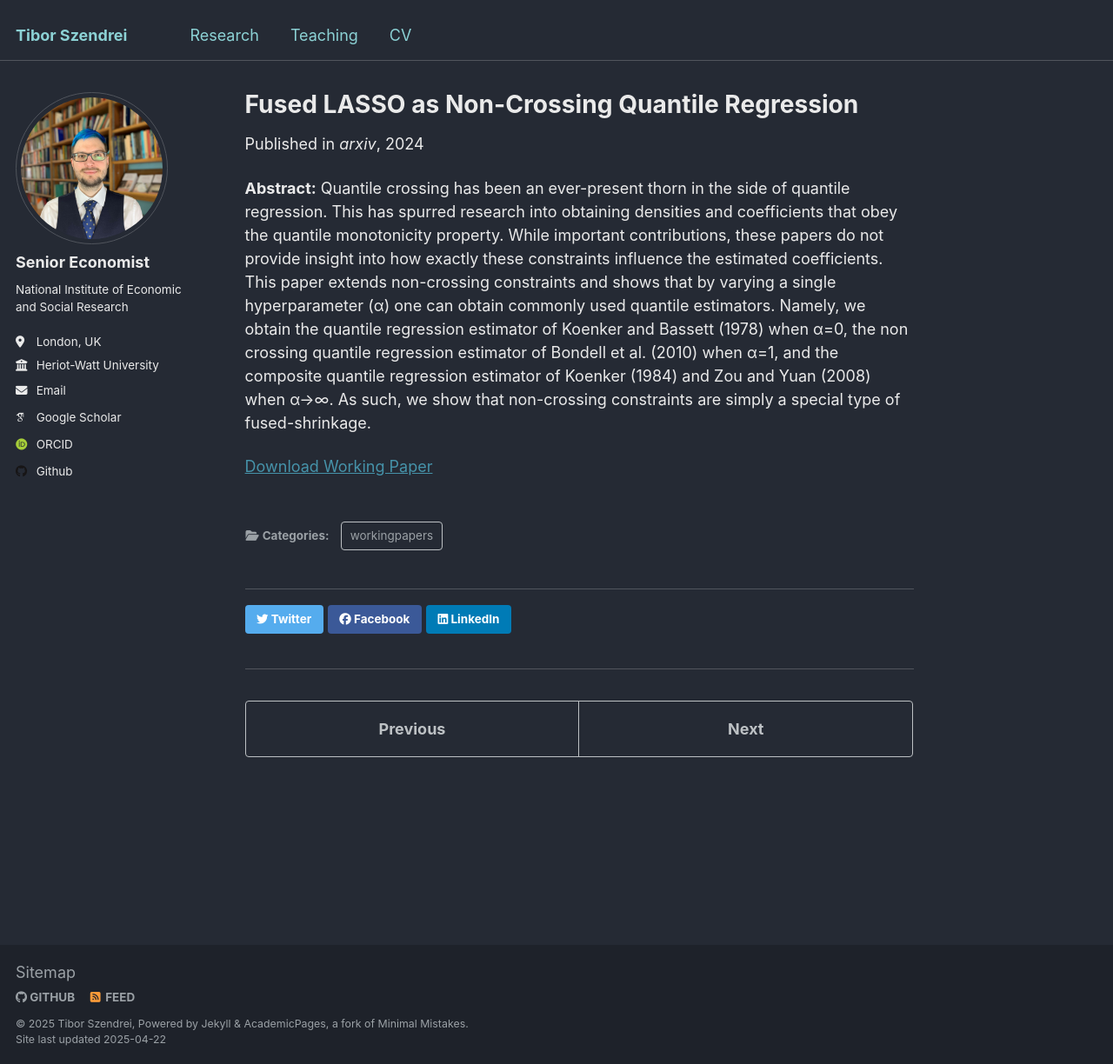
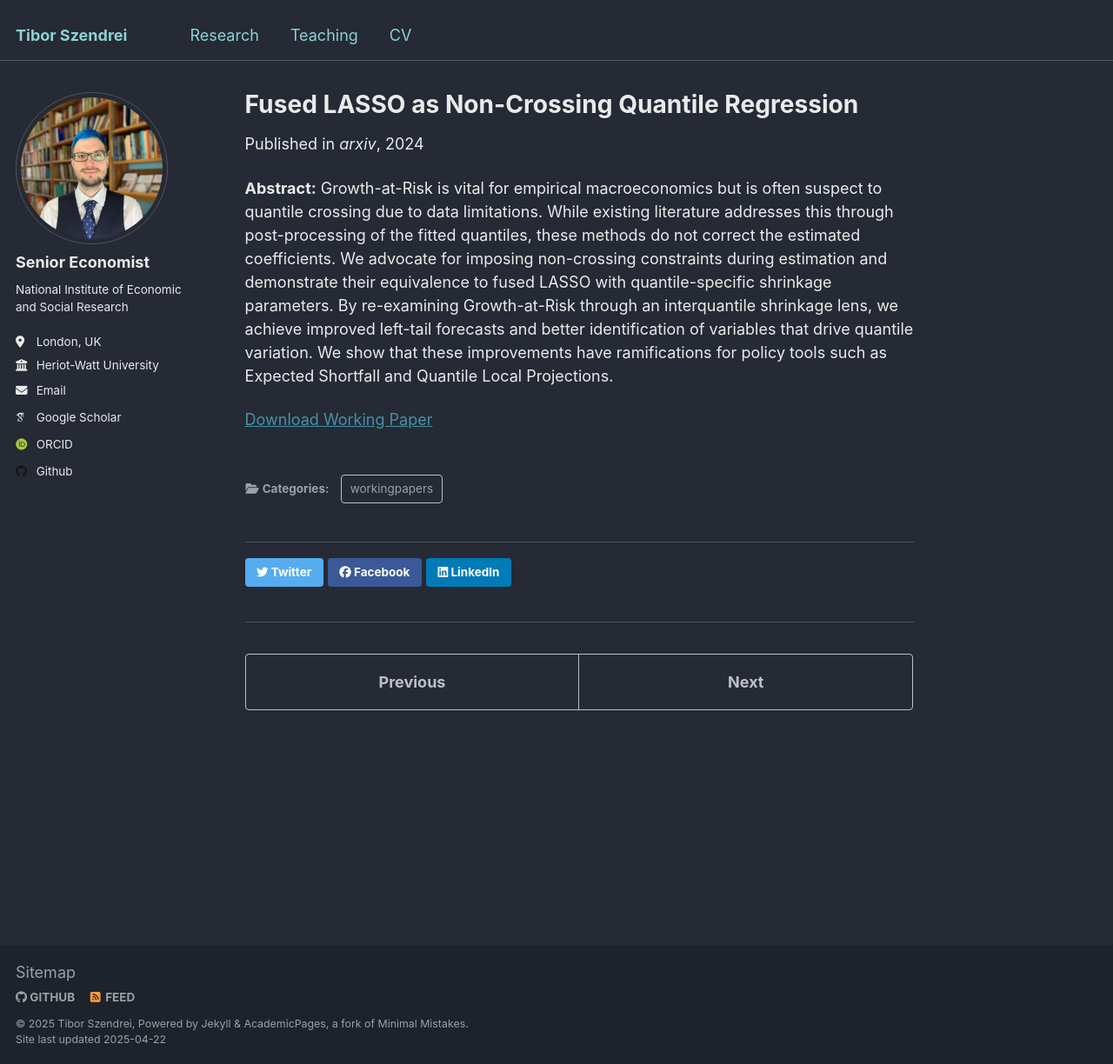
Before and after one commit to econometibi/econometibi.github.io, a Jekyll site: the page built from _publications/GNCQR.md, in a window 1280 px wide and 1224 px high. Shown: the whole window at 87% size. Built offline with Jekyll 4.4.1, drawn with Linux system fonts in a browser that asks for light colours; some web fonts are replaced.

Commit message:
Update GNCQR.md

```diff
--- a/_publications/GNCQR.md
+++ b/_publications/GNCQR.md
@@ -8,6 +8,6 @@ excerpt: ''
 paperurl: 'https://arxiv.org/abs/2403.14036'
 coauthors: "A. Bhattacharjee, M.E. Schaffer"
 ---
-**Abstract:** Quantile crossing has been an ever-present thorn in the side of quantile regression. This has spurred research into obtaining densities and coefficients that obey the quantile monotonicity property. While important contributions, these papers do not provide insight into how exactly these constraints influence the estimated coefficients. This paper extends non-crossing constraints and shows that by varying a single hyperparameter (α) one can obtain commonly used quantile estimators. Namely, we obtain the quantile regression estimator of Koenker and Bassett (1978) when α=0, the non crossing quantile regression estimator of Bondell et al. (2010) when α=1, and the composite quantile regression estimator of Koenker (1984) and Zou and Yuan (2008) when α→∞. As such, we show that non-crossing constraints are simply a special type of fused-shrinkage.
+**Abstract:** Growth-at-Risk is vital for empirical macroeconomics but is often suspect to quantile crossing due to data limitations. While existing literature addresses this through post-processing of the fitted quantiles, these methods do not correct the estimated coefficients. We advocate for imposing non-crossing constraints during estimation and demonstrate their equivalence to fused LASSO with quantile-specific shrinkage parameters. By re-examining Growth-at-Risk through an interquantile shrinkage lens, we achieve improved left-tail forecasts and better identification of variables that drive quantile variation. We show that these improvements have ramifications for policy tools such as Expected Shortfall and Quantile Local Projections.
 
 [Download Working Paper](https://arxiv.org/abs/2403.14036)
```
